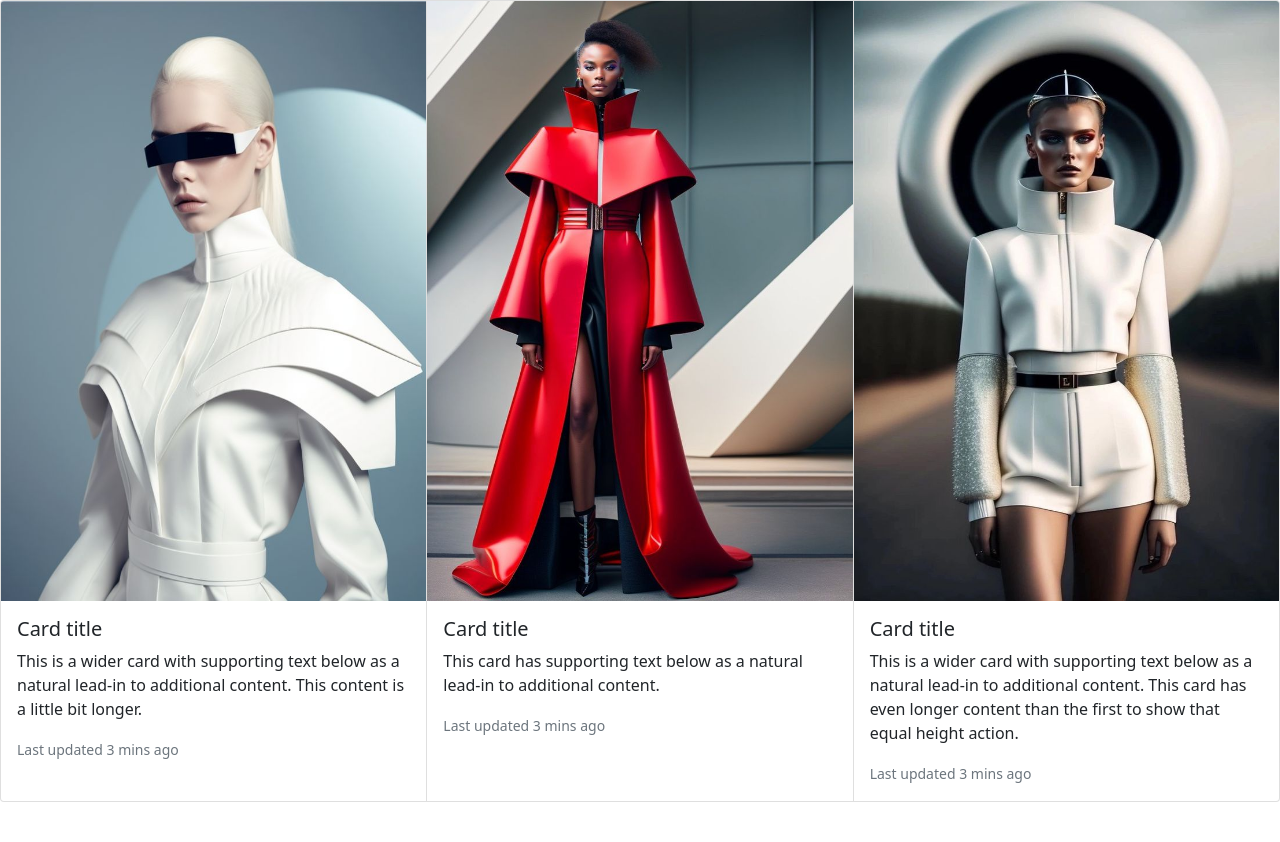
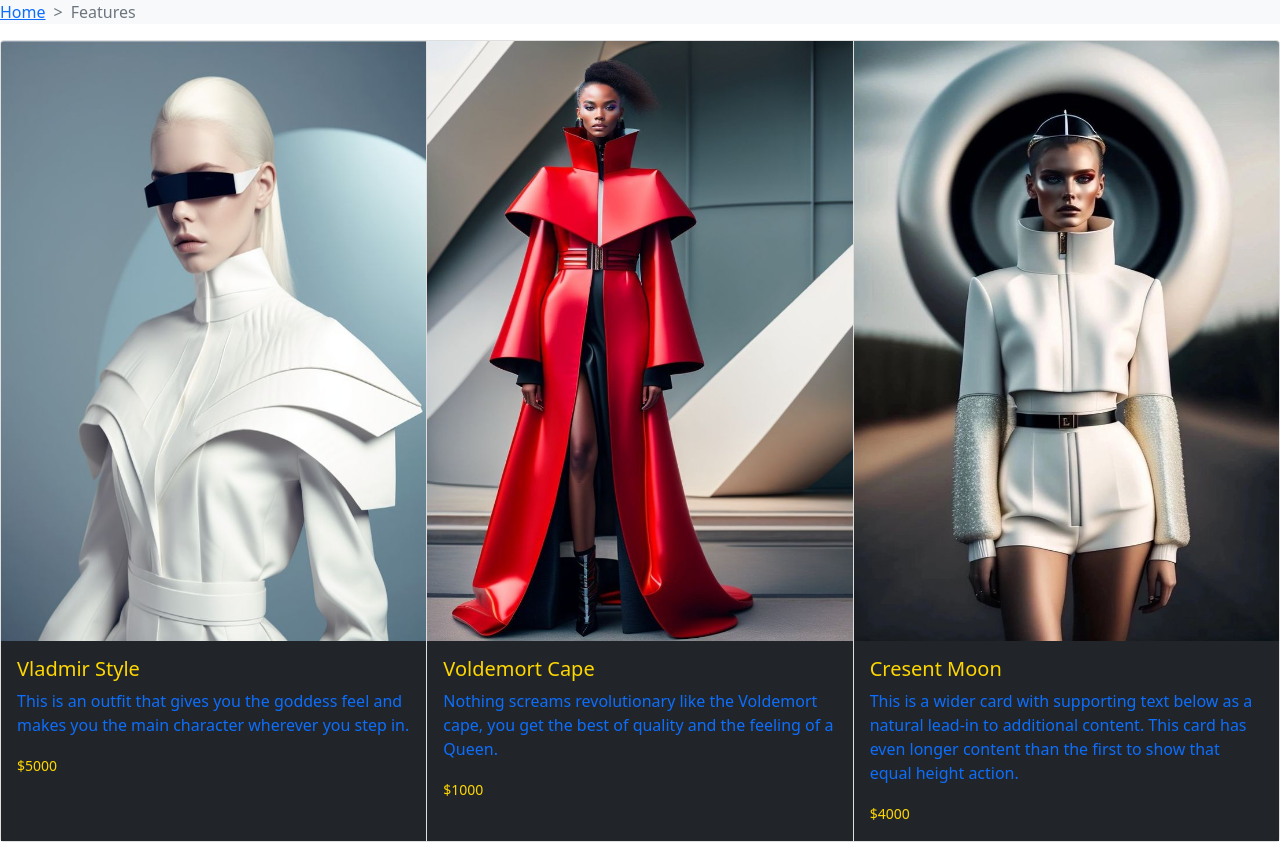
Before and after one commit to favourInyangii/STORE, a plain HTML site: page features.html in a window 1280 px wide. Before the commit the page ends 802 px from the top, so only its background shows below. Drawn offline with nearby package versions, Linux system fonts and the light colour scheme.

Commit message:
features.html linking

```diff
--- a/css/style.css
+++ b/css/style.css
@@ -8,3 +8,6 @@ span{
 button{
     align-self: first baseline;
 }
+.breadcrumb{
+    padding-bottom: 0;
+}
--- a/features.html
+++ b/features.html
@@ -8,29 +8,35 @@
     <link href="https://cdn.jsdelivr.net/npm/bootstrap@5.0.2/dist/css/bootstrap.min.css" rel="stylesheet" integrity="sha384-EVSTQN3/azprG1Anm3QDgpJLIm9Nao0Yz1ztcQTwFspd3yD65VohhpuuCOmLASjC" crossorigin="anonymous">
 </head>
 <body>
+  <nav style="--bs-breadcrumb-divider: '>';" aria-label="breadcrumb">
+    <ol class="breadcrumb  bg-light">
+      <li class="breadcrumb-item"><a href="index.html">Home</a></li>
+      <li class="breadcrumb-item active" aria-current="page">Features</li>
+    </ol>
+  </nav>
 <div class="card-group">
   <div class="card">
     <img src="res/download (6).jpeg" class="card-img-top" alt="..." height="600px">
-    <div class="card-body">
-      <h5 class="card-title">Card title</h5>
-      <p class="card-text">This is a wider card with supporting text below as a natural lead-in to additional content. This content is a little bit longer.</p>
-      <p class="card-text"><small class="text-muted">Last updated 3 mins ago</small></p>
+    <div class="card-body bg-dark">
+      <h5 class="card-title"><span>Vladmir Style </span></h5>
+      <p class="card-text text-primary">This is an outfit that gives you the goddess feel and makes you the main character wherever you step in.</p>
+      <p class="card-text"><small class="text-muted"><span>$5000 </span></small></p>
     </div>
   </div>
   <div class="card">
     <img src="res/Lexica.jpeg" class="card-img-top" alt="..." height="600px">
-    <div class="card-body">
-      <h5 class="card-title">Card title</h5>
-      <p class="card-text">This card has supporting text below as a natural lead-in to additional content.</p>
-      <p class="card-text"><small class="text-muted">Last updated 3 mins ago</small></p>
+    <div class="card-body bg-dark">
+      <h5 class="card-title"><span> Voldemort Cape  </span></h5>
+      <p class="card-text text-primary">Nothing screams revolutionary like the Voldemort cape, you get the best of quality and the feeling of a Queen.</p>
+      <p class="card-text"><small class="text-muted"><span> $1000 </span></small></p>
     </div>
   </div>
   <div class="card">
     <img src="res/download (9).jpeg" class="card-img-top" alt="..." height="600px">
-    <div class="card-body">
-      <h5 class="card-title">Card title</h5>
-      <p class="card-text">This is a wider card with supporting text below as a natural lead-in to additional content. This card has even longer content than the first to show that equal height action.</p>
-      <p class="card-text"><small class="text-muted">Last updated 3 mins ago</small></p>
+    <div class="card-body bg-dark">
+      <h5 class="card-title"><span> Cresent Moon </span> </h5>
+      <p class="card-text text-primary">This is a wider card with supporting text below as a natural lead-in to additional content. This card has even longer content than the first to show that equal height action.</p>
+      <p class="card-text"><small class="text-muted"><span>$4000 </span></small></p>
     </div>
   </div>
 </div>
```
